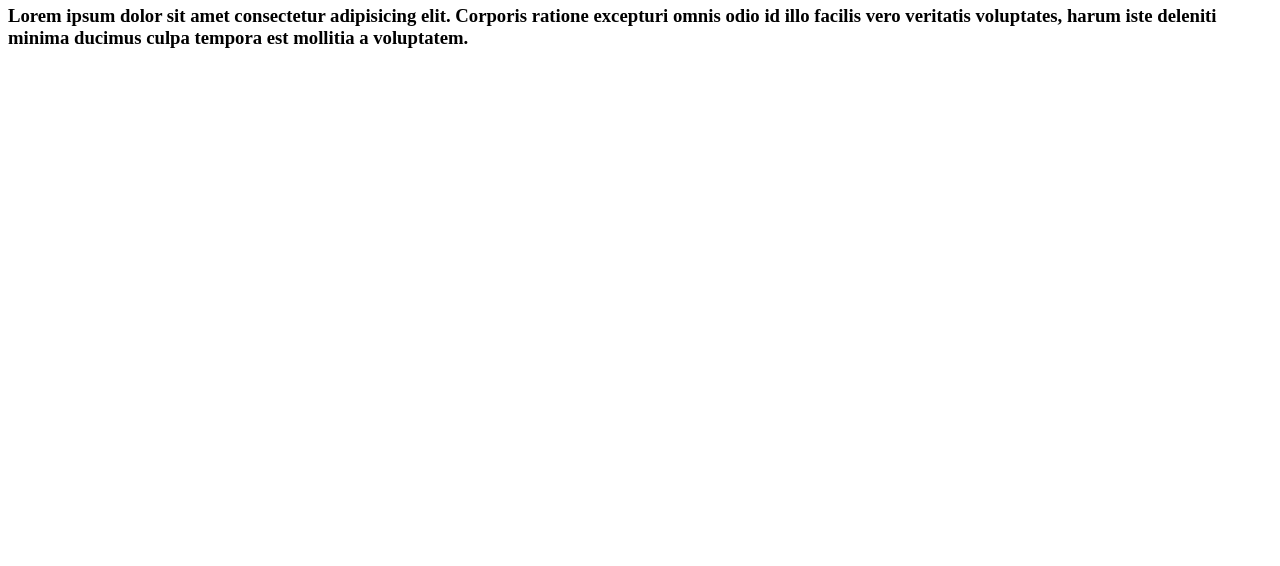
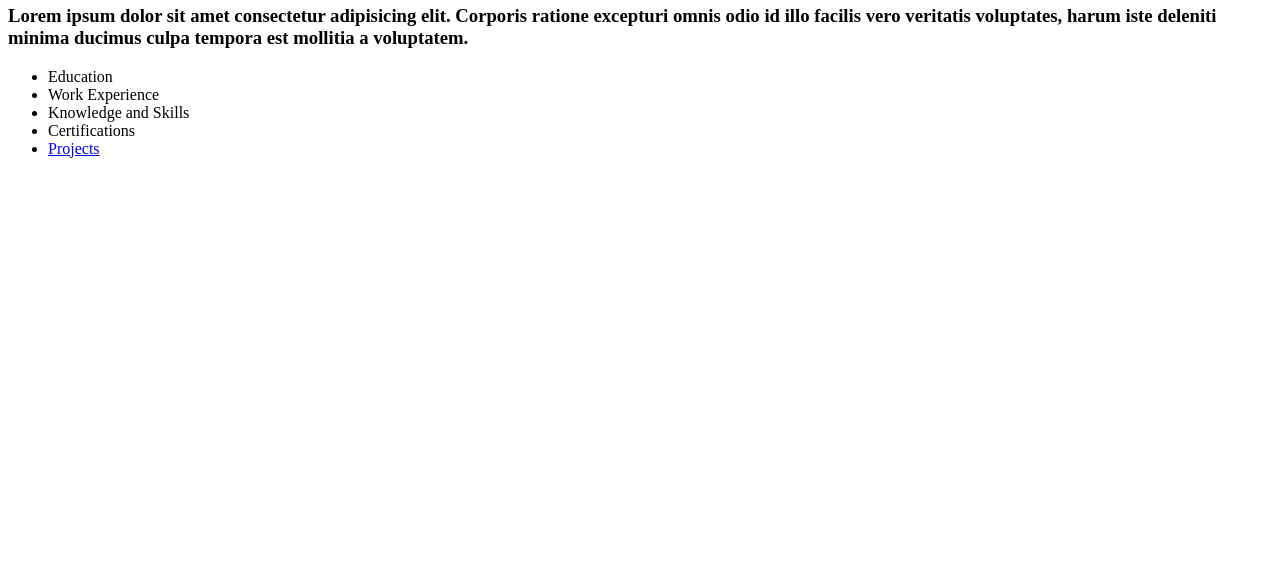
Before and after one commit to seolforplus/seolforplus.github.io, a plain HTML site: page index.html in a window 1280 px wide. Shown: the part 234-800 px from the top of the page. Drawn offline with Linux system fonts and the light colour scheme.

Commit message:
websitev.2

```diff
--- a/index.html
+++ b/index.html
@@ -15,6 +15,13 @@
         <h1>Welcome to my website!</h1>
         <h2>seolforplus.github.io</h2>
         <h3>Lorem ipsum dolor sit amet consectetur adipisicing elit. Corporis ratione excepturi omnis odio id illo facilis vero veritatis voluptates, harum iste deleniti minima ducimus culpa tempora est mollitia a voluptatem.</h3>
+        <ul>
+            <li>Education</li>
+            <li>Work Experience</li>
+            <li>Knowledge and Skills</li>
+            <li>Certifications</li>
+            <li><a href="#"> Projects</a></li>
+        </ul>
     </main>
 </body>
 </html>
```
